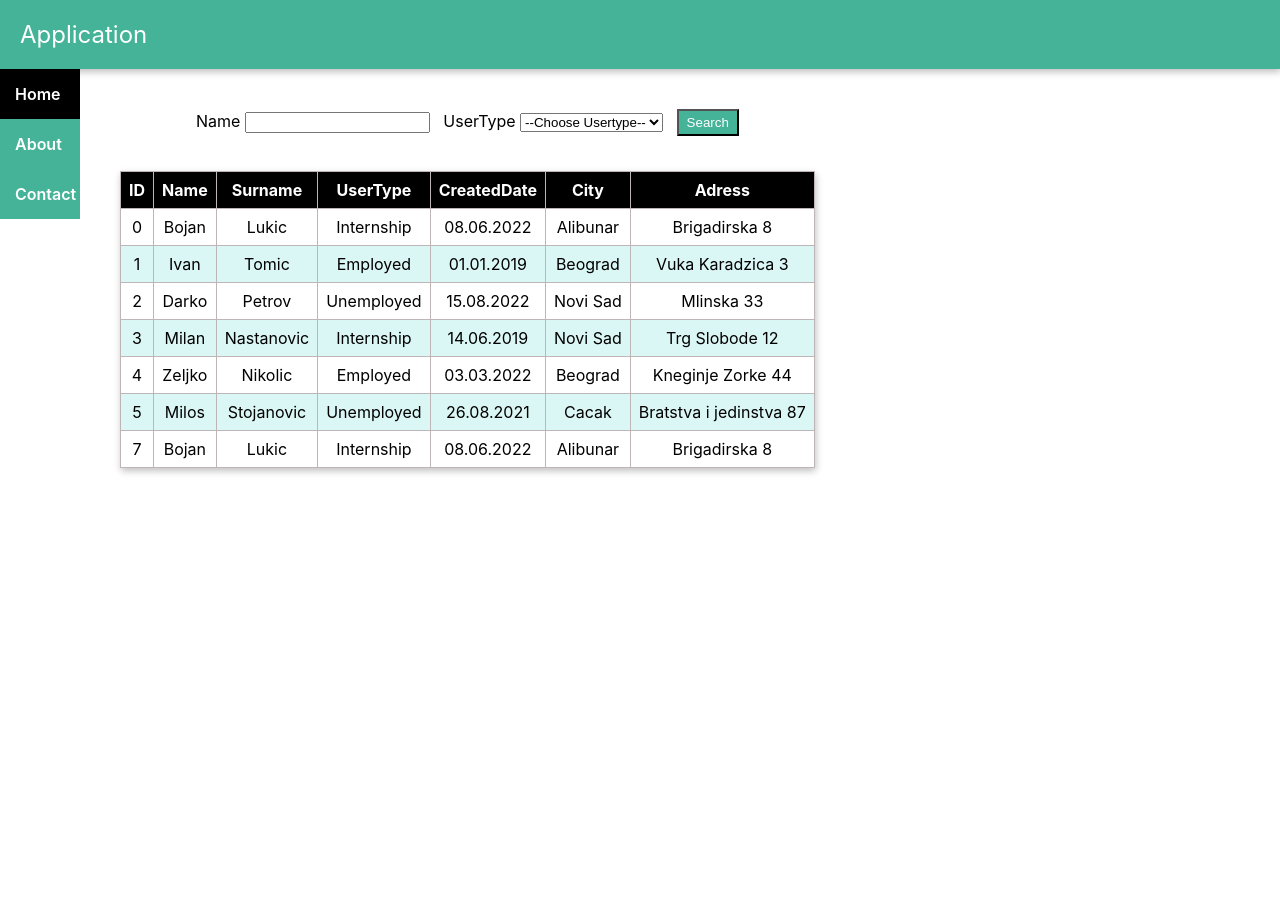
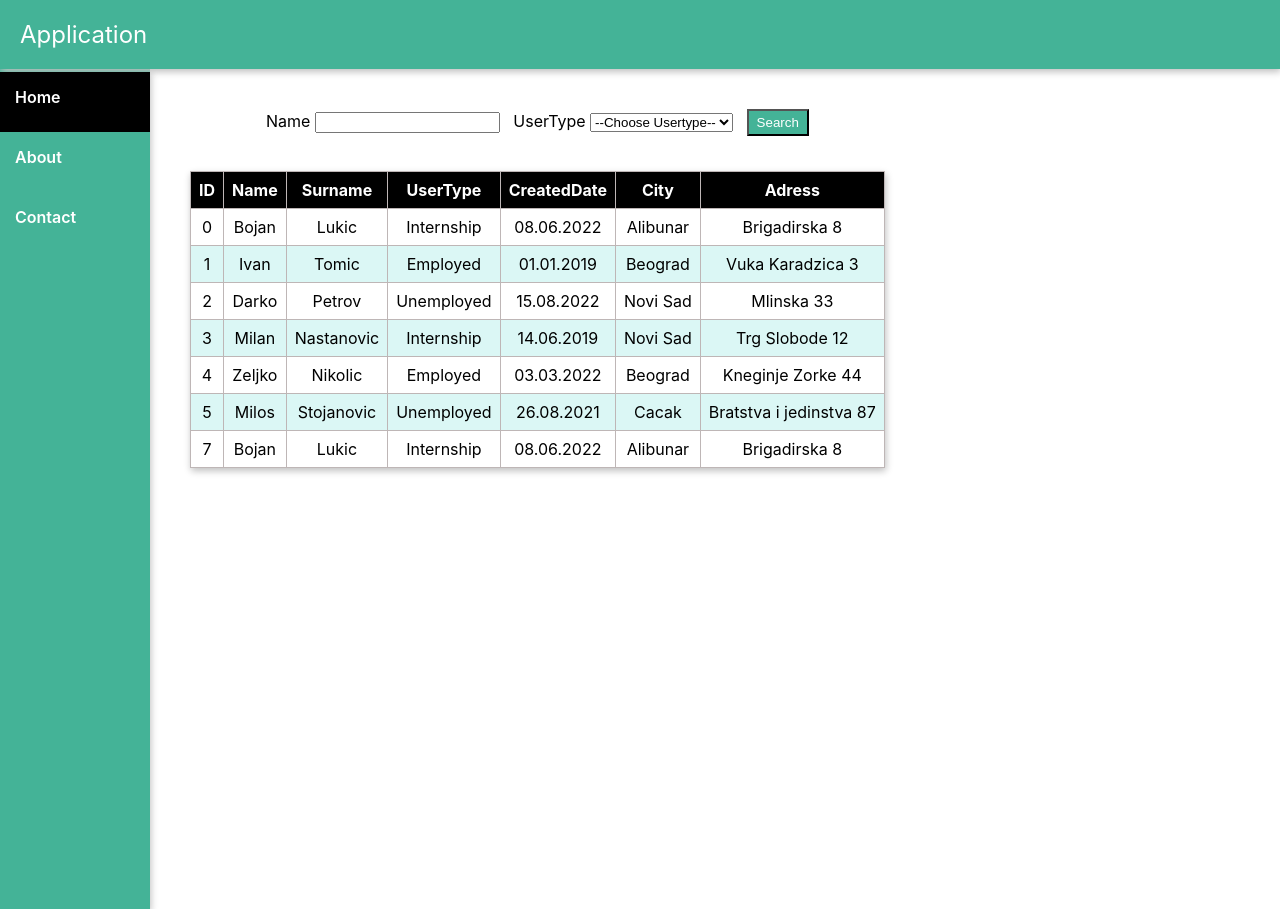
Before and after one commit to bojanlukic/React-Add-User, a React (Create React App) app: page / in a window 1280 px wide. Before the commit the page ends 800 px from the top, so only its background shows below. Built offline with nearby package versions, Linux system fonts and the light colour scheme; data requests are answered from the project's data file.

Commit message:
Well done

```diff
--- a/src/App.css
+++ b/src/App.css
@@ -12,6 +12,8 @@ header {
   padding: 20px;
   box-shadow: 1px 3px 7px silver;
 font-size: 1.5em;
+position: sticky;
+top: 0;
 }
 .page-body {
   display: flex;
@@ -21,20 +23,24 @@ font-size: 1.5em;
   flex-wrap: nowrap;
   flex: 1;
 }
-aside {
+.list {
   padding: 20px;
-  background-color: rgb(219, 247, 245);
+  background-color: rgb(68, 179, 151);
   box-shadow: 1px 3px 7px silver;
+  width:110px;
+  min-height: 100vh;
+
 }
 .main {
   text-align: center;
   padding: 20px;
 }
 ul{
-  list-style-type: none;
-  margin: 0;
+  position:fixed ;
+  left: 0;
+  top: 56px;
   padding: 0;
-  width: 80px;
+  width: 120px;
 }
 li {
   display: block;
@@ -43,6 +49,8 @@ li div {
   display: block;
   padding: 15px;
   background-color: rgb(68, 179, 151);
+  width:120px;
+  height: 30px;
 }
 li div:hover {
   background-color: black;
```
